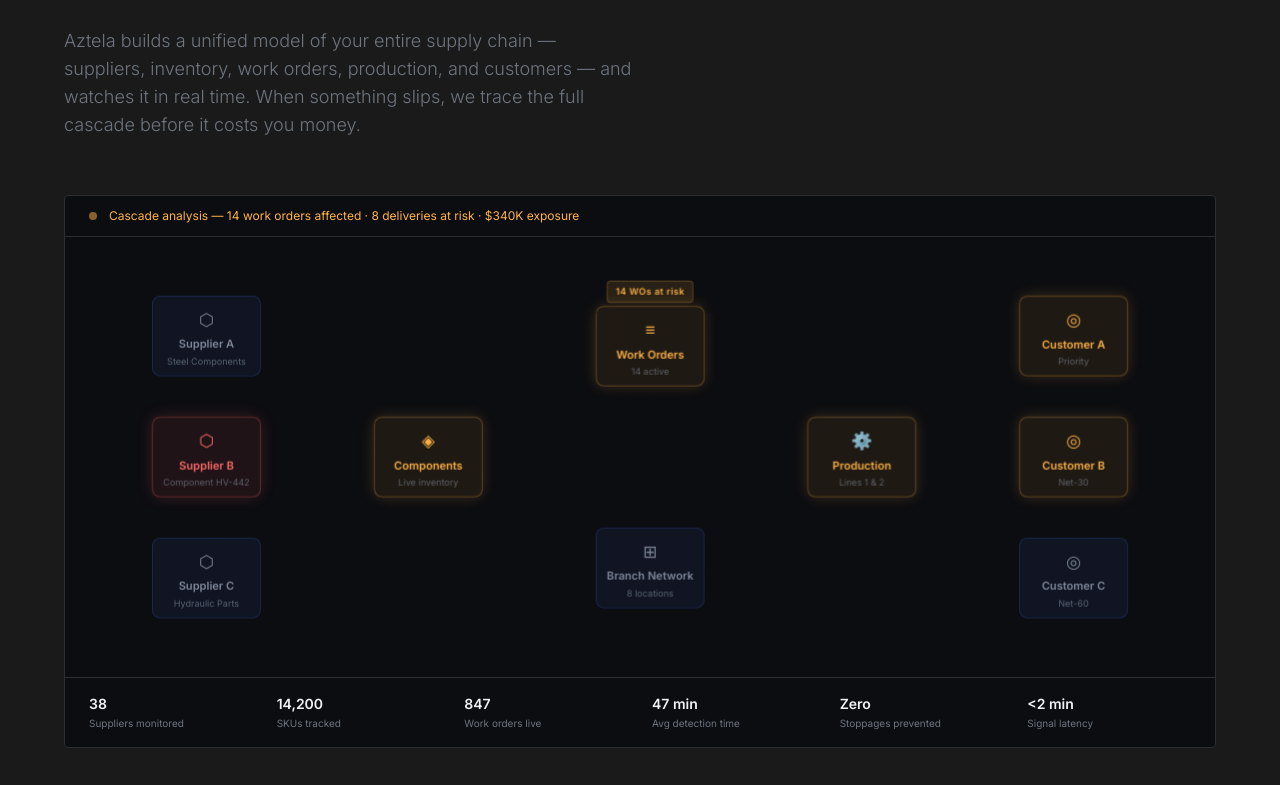
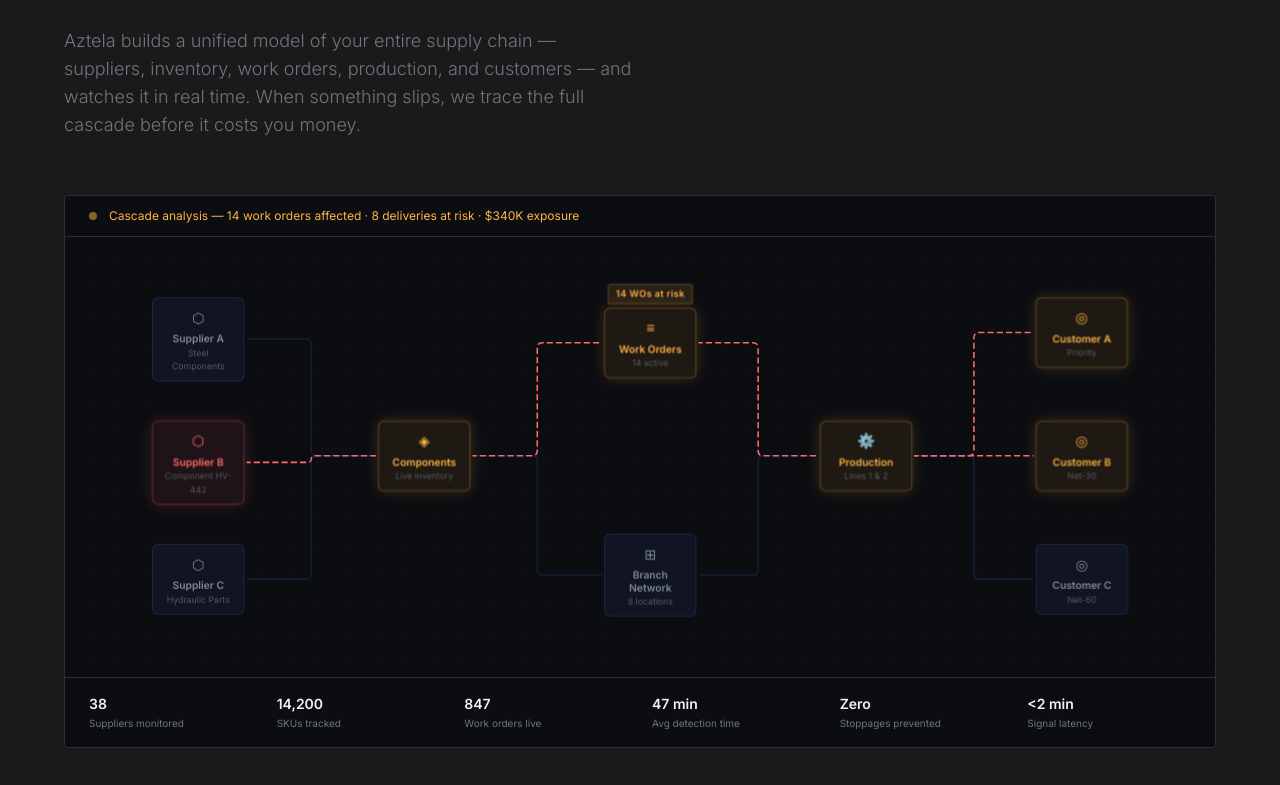
Before and after one commit to aztela-co/aztela-landing-page, a Next.js app: page / in a window 1280 px wide. Shown: the part 4680-5465 px from the top of the page. Built offline with nearby package versions, Linux system fonts and the light colour scheme.

Commit message:
Fix React Flow edges: add Handle components to nodes

```diff
--- a/components/OperationalNetwork.tsx
+++ b/components/OperationalNetwork.tsx
@@ -1,7 +1,7 @@
 "use client";
 
 import { useEffect, useRef, useState, useCallback } from "react";
-import { ReactFlow, useNodesState, useEdgesState, Background, BackgroundVariant, type Node, type Edge } from "@xyflow/react";
+import { ReactFlow, Handle, Position, useNodesState, useEdgesState, Background, BackgroundVariant, type Node, type Edge } from "@xyflow/react";
 import "@xyflow/react/dist/style.css";
 
 type Phase = "idle" | "alerting" | "cascading" | "analyzing" | "intercepting" | "resolved";
@@ -92,24 +92,29 @@
     bg: string; border: string; glow: string; tc: string;
     badge: { text: string; color: string; bg: string } | null;
   };
+  const handleStyle = { background: "transparent", border: "none", width: 6, height: 6 };
   return (
     <div style={{
-      width: 108, padding: "10px 10px 8px", borderRadius: 8,
+      width: 90, padding: "8px 8px 7px", borderRadius: 6,
       background: d.bg, border: d.border, boxShadow: d.glow,
       transition: "all 0.55s ease", textAlign: "center", position: "relative",
       backdropFilter: "blur(4px)",
     }}>
+      <Handle type="target" position={Position.Left}   style={handleStyle} />
+      <Handle type="target" position={Position.Top}    style={handleStyle} />
+      <Handle type="source" position={Position.Right}  style={handleStyle} />
+      <Handle type="source" position={Position.Bottom} style={handleStyle} />
       {d.badge && (
         <div style={{
-          position: "absolute", top: -26, left: "50%", transform: "translateX(-50%)",
+          position: "absolute", top: -24, left: "50%", transform: "translateX(-50%)",
           background: d.badge.bg, border: `1px solid ${d.badge.color}40`,
-          color: d.badge.color, fontSize: 9, padding: "3px 8px", borderRadius: 4,
-          whiteSpace: "nowrap", fontFamily: "var(--font-inter)", fontWeight: 600, letterSpacing: "0.05em",
+          color: d.badge.color, fontSize: 9, padding: "2px 7px", borderRadius: 3,
+          whiteSpace: "nowrap", fontFamily: "var(--font-inter)", fontWeight: 600, letterSpacing: "0.04em",
         }}>{d.badge.text}</div>
       )}
-      <div style={{ fontSize: 17, marginBottom: 5, color: d.tc, transition: "color 0.55s ease" }}>{d.icon as string}</div>
-      <div style={{ fontSize: 11, fontWeight: 600, color: d.tc, fontFamily: "var(--font-inter)", transition: "color 0.55s ease", lineHeight: 1.2 }}>{d.label as string}</div>
-      <div style={{ fontSize: 9, color: "rgba(180,190,210,0.45)", fontFamily: "var(--font-inter)", marginTop: 3 }}>{d.sub as string}</div>
+      <div style={{ fontSize: 14, marginBottom: 4, color: d.tc, transition: "color 0.55s ease" }}>{d.icon as string}</div>
+      <div style={{ fontSize: 10, fontWeight: 600, color: d.tc, fontFamily: "var(--font-inter)", transition: "color 0.55s ease", lineHeight: 1.2 }}>{d.label as string}</div>
+      <div style={{ fontSize: 8.5, color: "rgba(180,190,210,0.4)", fontFamily: "var(--font-inter)", marginTop: 2 }}>{d.sub as string}</div>
     </div>
   );
 }
```
